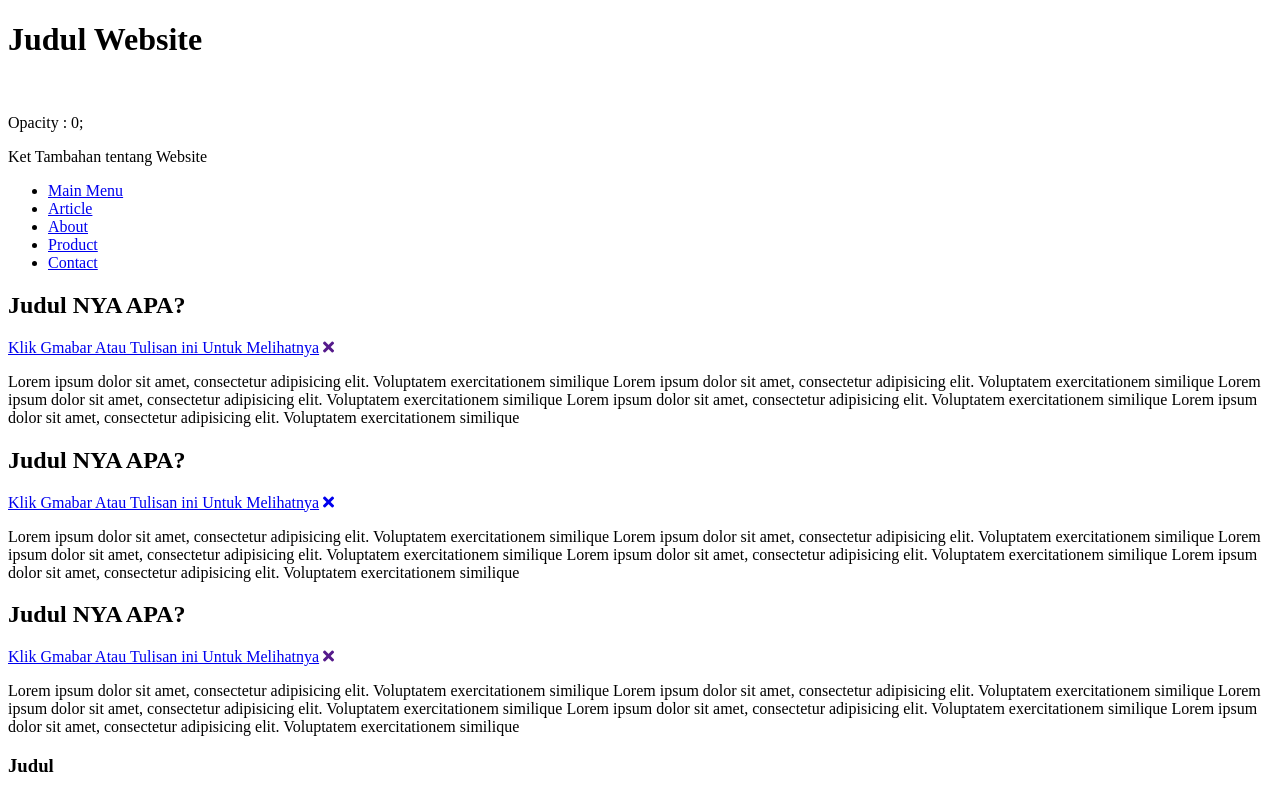
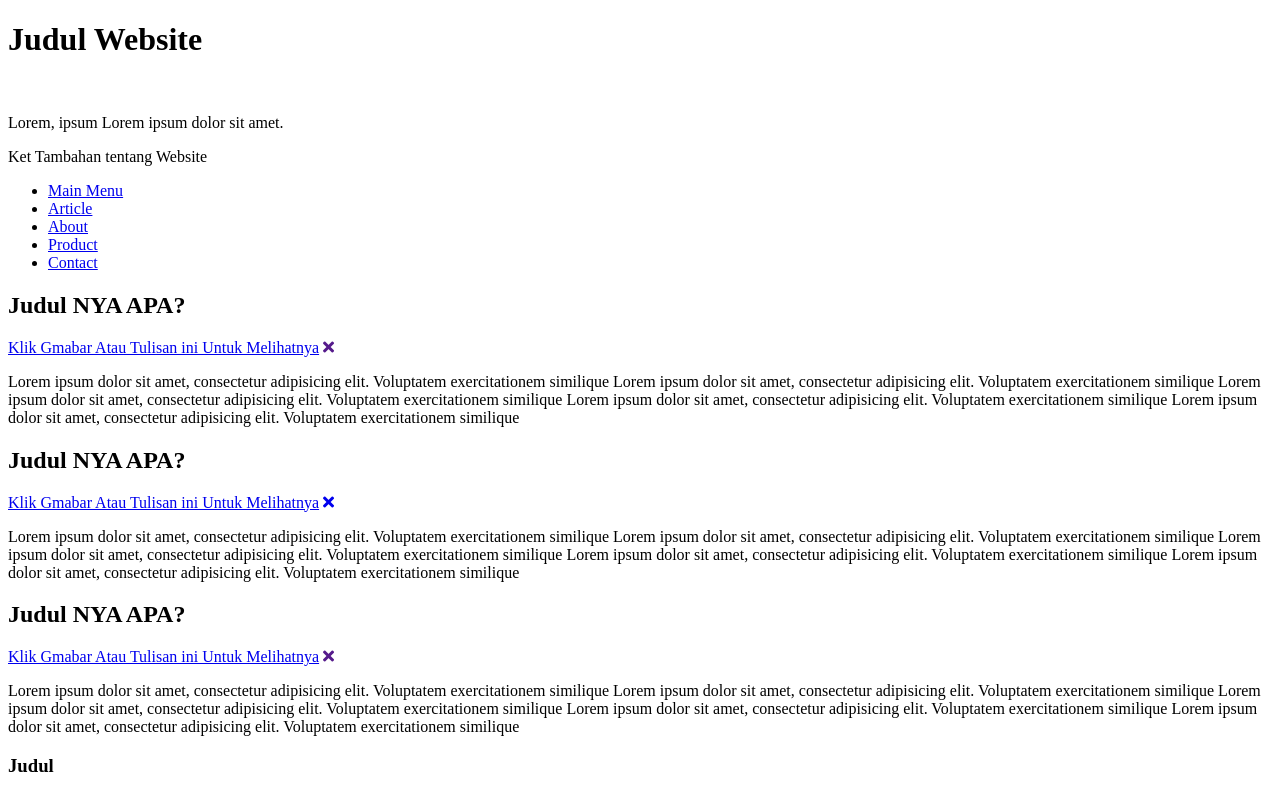
Before and after one commit to ghazthiskc19/video-13-rebase, a plain HTML site: page index.html in a window 1280 px wide. Shown: the top 793 px of the page. Drawn offline with Linux system fonts and the light colour scheme.

Commit message:
menambahkan paragraf di header denagn lorem2

```diff
--- a/index.html
+++ b/index.html
@@ -15,7 +15,7 @@
             <img src="" alt="">
             <img src="" alt="">
         </div>
-        <p>Opacity : 0; </p>
+        <p>Lorem, ipsum Lorem ipsum dolor sit amet.</p>
         <p>Ket Tambahan tentang Website</p>
     </header>
     <nav>
```
